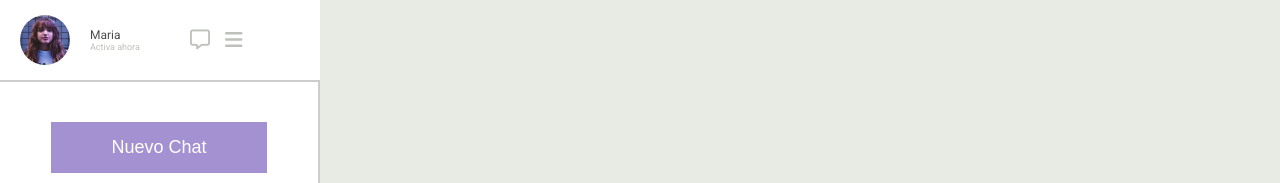
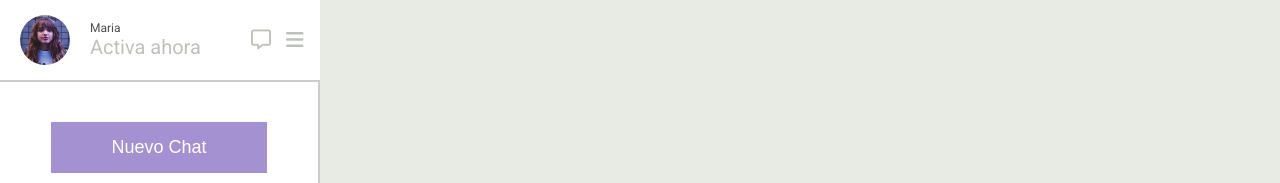
Before and after one commit to Domi-975/Desafio1_flex.io, a plain HTML site: page index.html in a window 1280 px wide. Shown: the top 183 px of the page. Drawn offline with Linux system fonts and the light colour scheme.

Commit message:
Actualiza style2.css con nuevos cambios

```diff
--- a/assets/css/style2.css
+++ b/assets/css/style2.css
@@ -21,8 +21,6 @@ body {
     justify-content: center;
     border-bottom: 2px solid #ccc;
 
-
-
 }
 
 .contacto {
@@ -34,7 +32,6 @@ body {
     width: 100%;
     font-size: 12px;
     color: rgba(0, 0, 0, 0.7);
-
 
 }
 .contacto:last-child {
@@ -54,7 +51,7 @@ body {
 }
 
 .estado{
-    font-size:  9px;
+    font-size:  20px;
     color: #BEC1BB;
 }
 
```
